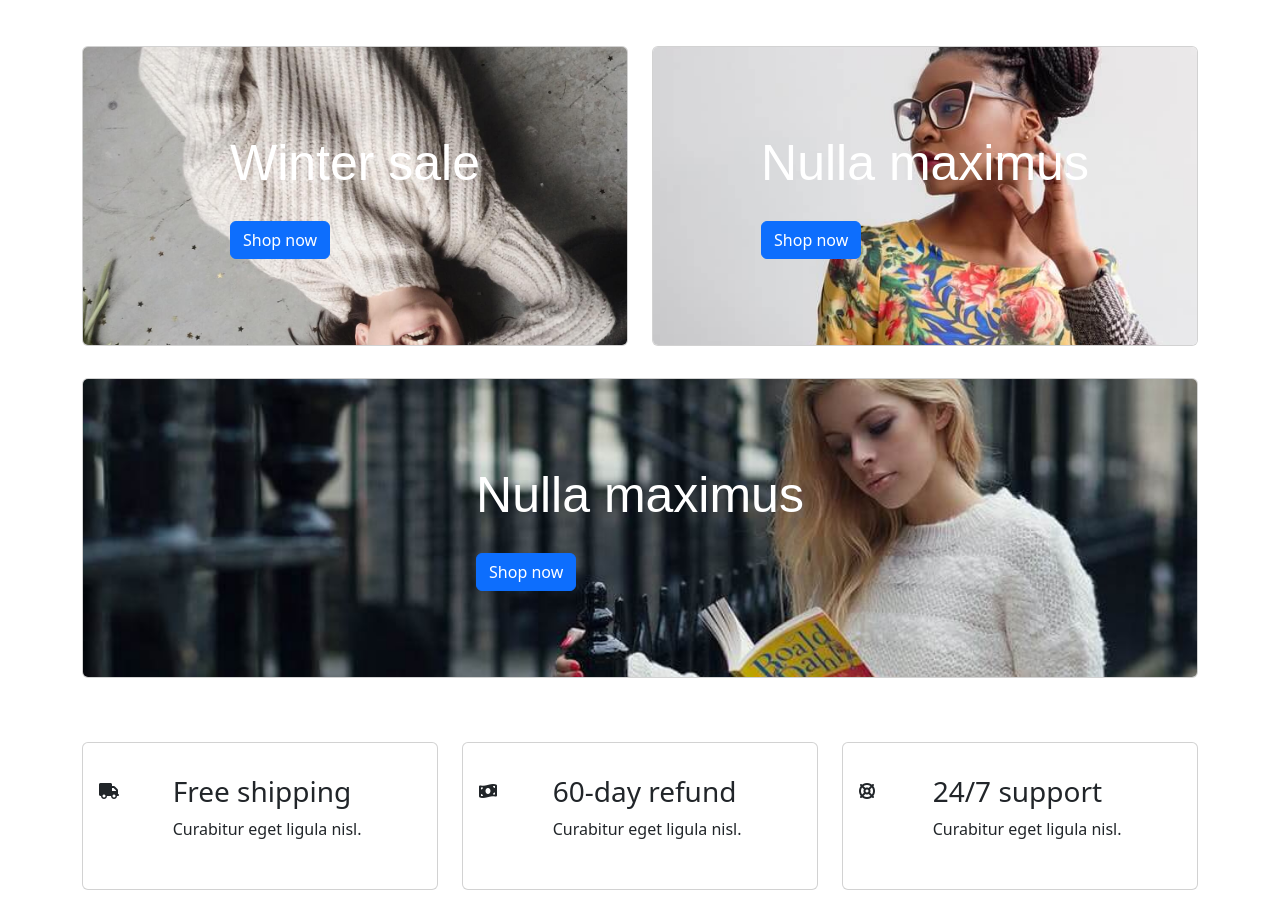
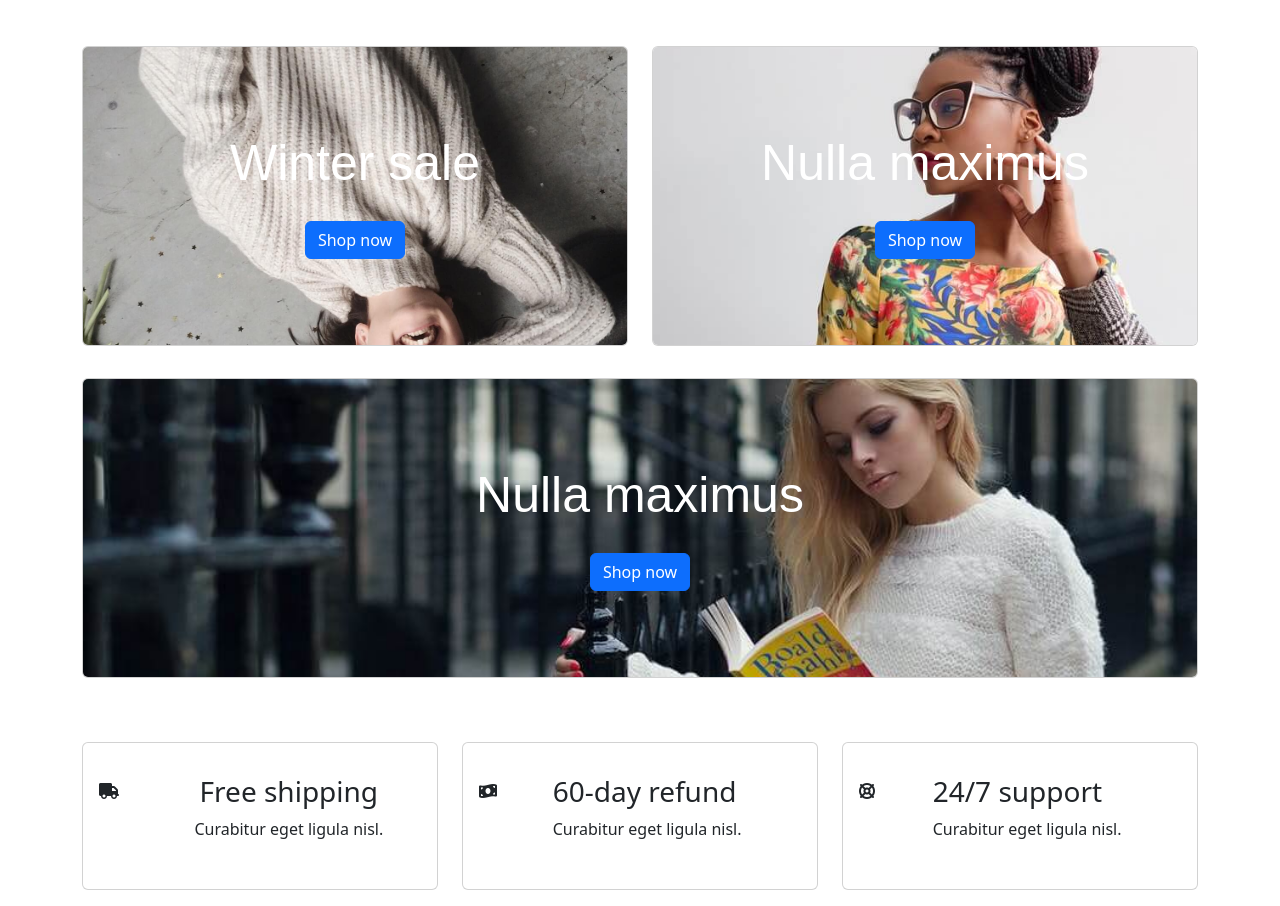
Before and after one commit to klubus/kodilla-fullstack, a plain HTML site: page module-2/index.html in a window 1280 px wide. Shown: the part 802-1708 px from the top of the page. Drawn offline with nearby package versions, Linux system fonts and the light colour scheme; a web font is replaced by a local one.

Commit message:
add module-3

```diff
--- a/module-2/index.html
+++ b/module-2/index.html
@@ -114,7 +114,7 @@
               class="card mb-3 position-relative justify-content-center align-items-center"
             >
               <img src="assets/8.jpeg" alt="" />
-              <div class="card-body position-absolute">
+              <div class="card-body position-absolute text-center">
                 <h3>Winter sale</h3>
                 <a class="btn btn-primary" href="#">Shop now</a>
               </div>
@@ -125,7 +125,7 @@
               class="card mb-3 position-relative justify-content-center align-items-center"
             >
               <img src="assets/9.jpeg" alt="" />
-              <div class="card-body position-absolute">
+              <div class="card-body position-absolute text-center">
                 <h3>Nulla maximus</h3>
                 <a class="btn btn-primary" href="#">Shop now</a>
               </div>
@@ -136,7 +136,7 @@
               class="card mb-3 position-relative justify-content-center align-items-center"
             >
               <img src="assets/10.jpeg" alt="" />
-              <div class="card-body position-absolute">
+              <div class="card-body position-absolute text-center">
                 <h3>Nulla maximus</h3>
                 <a class="btn btn-primary" href="#">Shop now</a>
               </div>
@@ -155,7 +155,7 @@
                   <i class="fa-solid fa-truck pt-4 pl-3"></i>
                 </div>
                 <div class="col-10">
-                  <div class="card-body">
+                  <div class="card-body text-center">
                     <h3>Free shipping</h3>
                     <p>Curabitur eget ligula nisl.</p>
                   </div>
```
Also changed, not shown: 1 other file.
